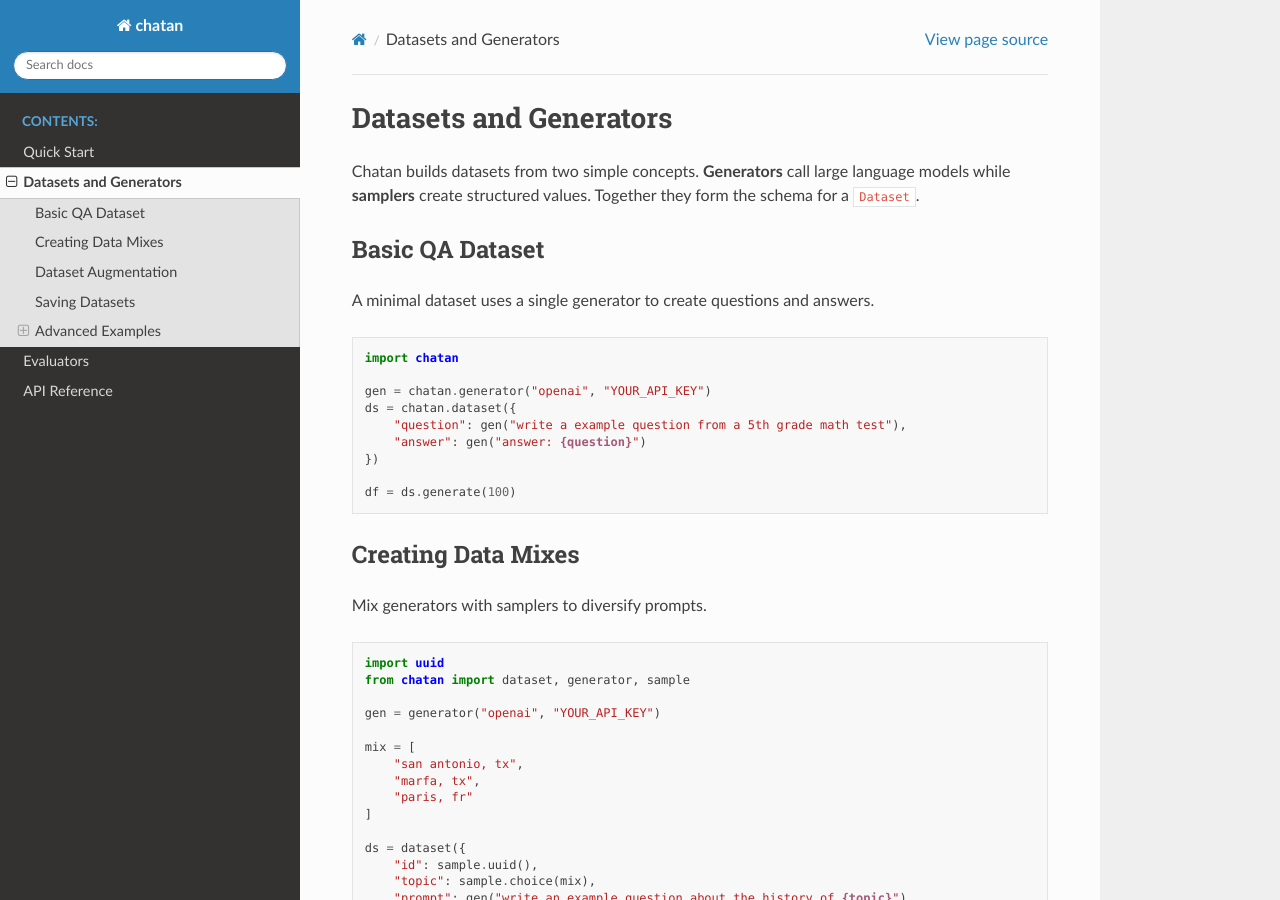
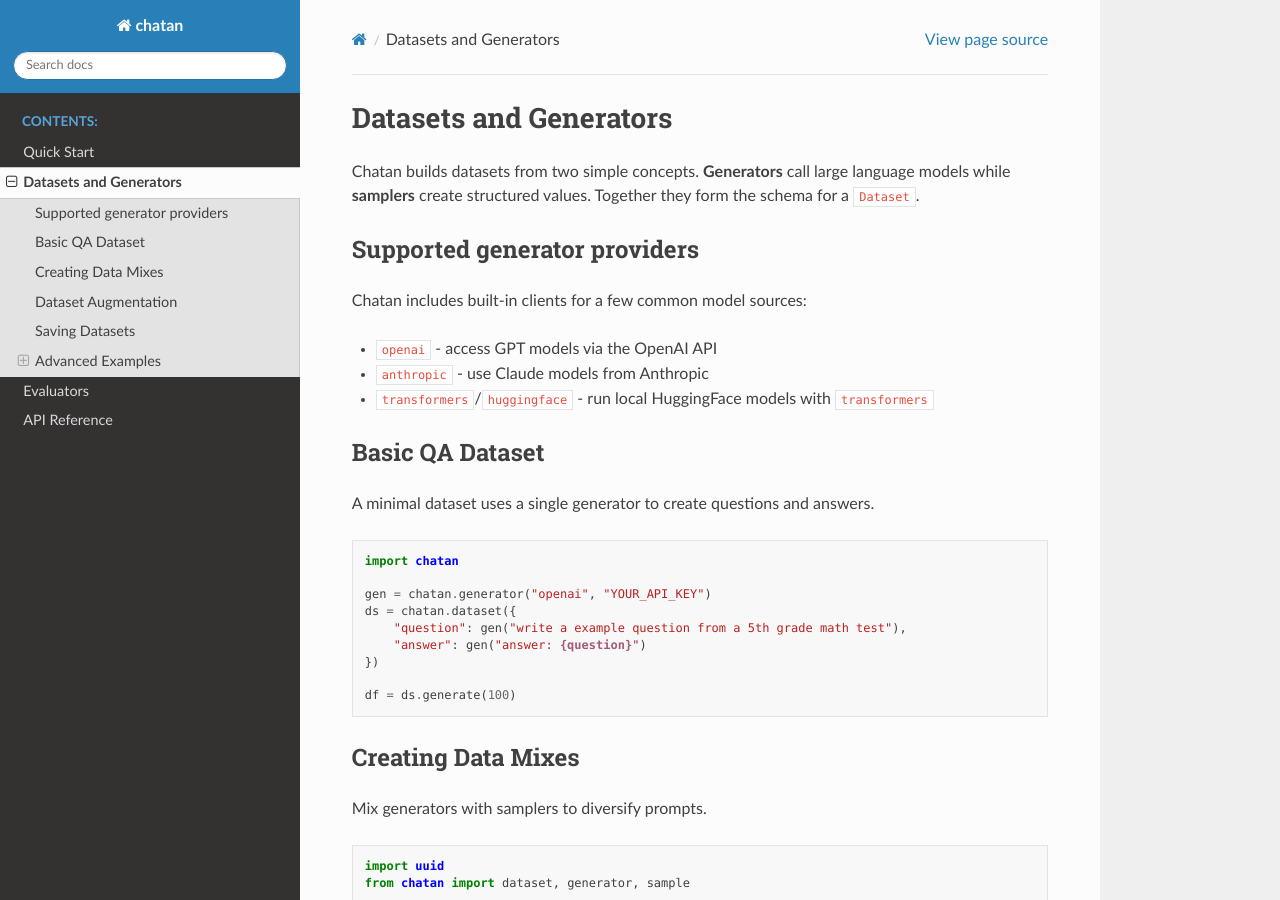
Before and after one commit to cdreetz/chatan, a Sphinx documentation site: the page built from docs/source/datasets_and_generators.rst, in a window 1280 px wide and 900 px high. Built offline with Sphinx 7.4.7 and the Read the Docs theme 3.1.0, drawn with Linux system fonts in a browser that asks for light colours.

Commit message:
docs: list supported generators and eval functions

```diff
--- a/docs/source/datasets_and_generators.rst
+++ b/docs/source/datasets_and_generators.rst
@@ -4,6 +4,15 @@
 Chatan builds datasets from two simple concepts. **Generators** call large
 language models while **samplers** create structured values. Together they form
 the schema for a ``Dataset``.
+
+Supported generator providers
+-----------------------------
+Chatan includes built-in clients for a few common model sources:
+
+* ``openai`` - access GPT models via the OpenAI API
+* ``anthropic`` - use Claude models from Anthropic
+* ``transformers``/``huggingface`` - run local HuggingFace models with ``transformers``
+
 
 Basic QA Dataset
 ----------------
--- a/docs/source/evaluators.rst
+++ b/docs/source/evaluators.rst
@@ -3,6 +3,10 @@
 
 Evaluation helpers let you score generated data. Metrics can run inline as
 columns are produced or over the entire dataset after generation.
+
+Available evaluation functions
+------------------------------
+Current helpers include exact match, semantic similarity, BLEU score, normalized edit distance and an LLM-as-a-judge metric.
 
 Inline evaluation
 -----------------
```
